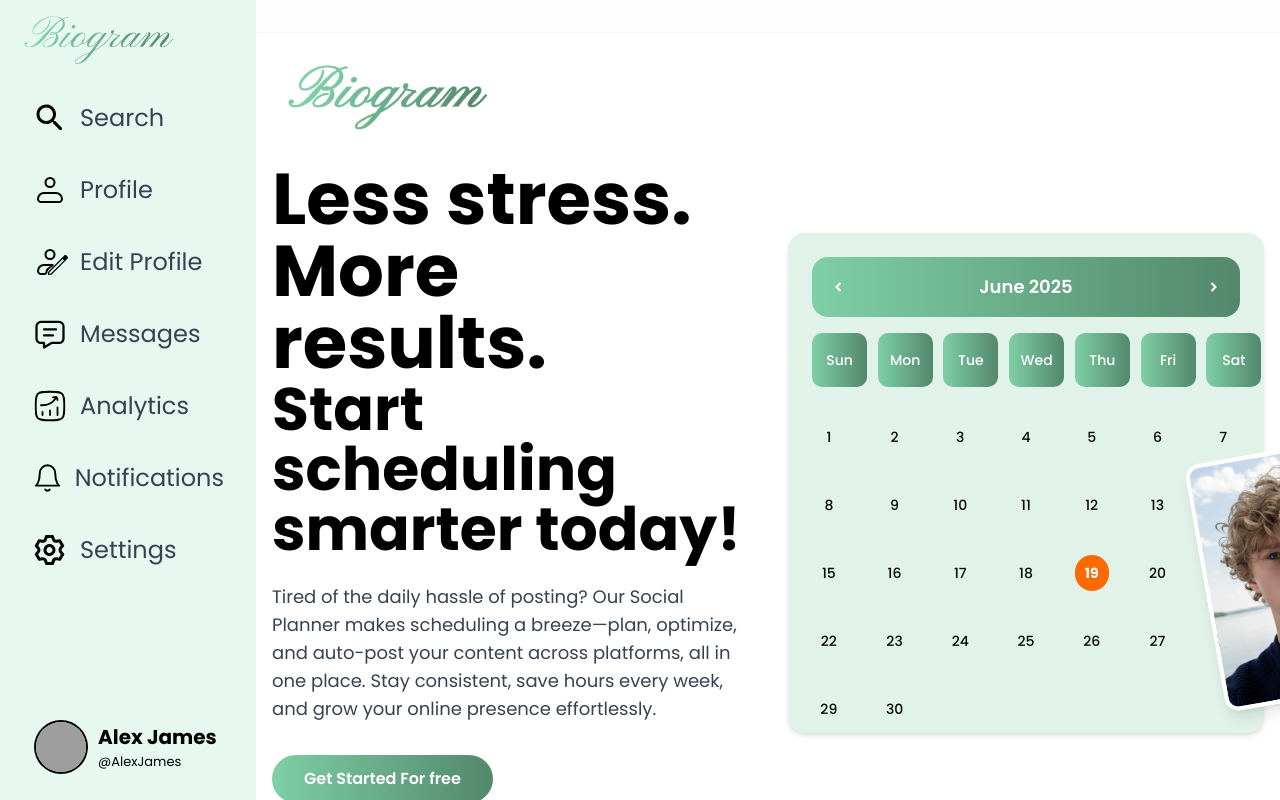
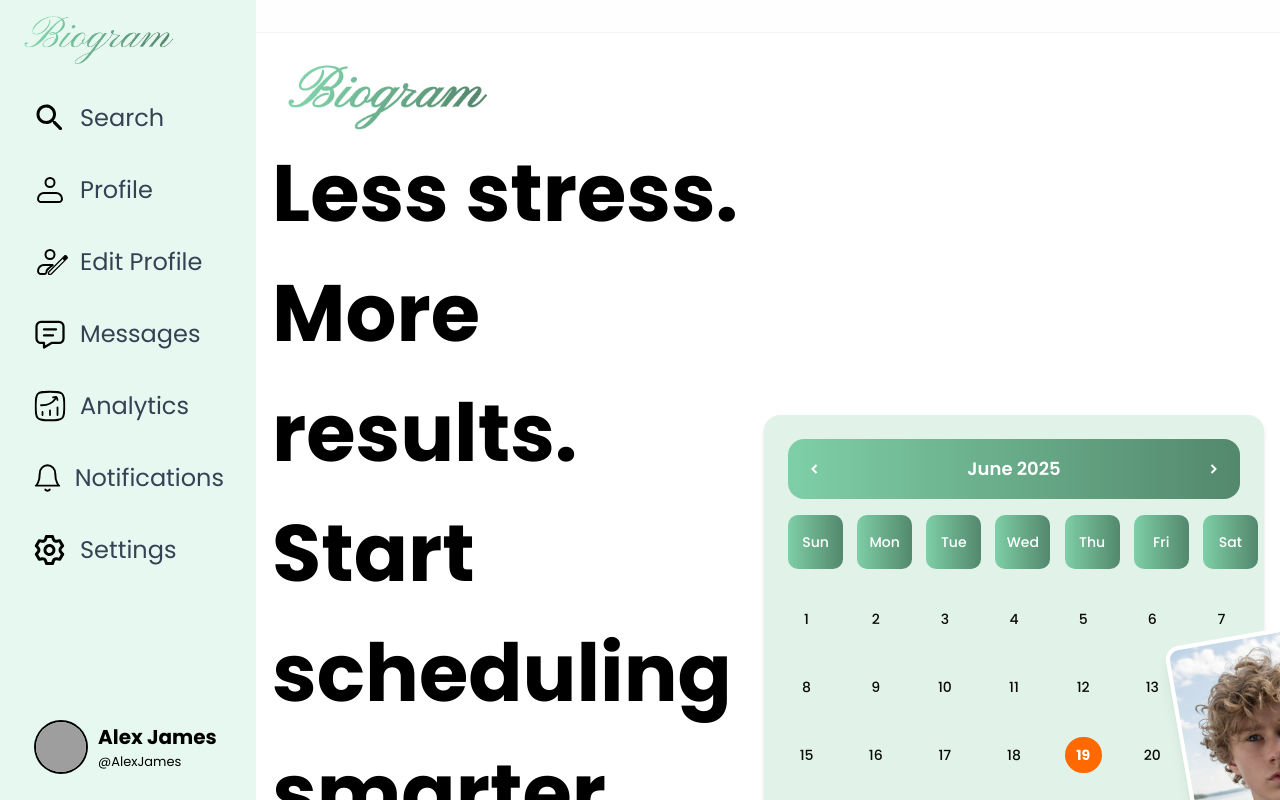
Before and after one commit to FMunir321/biogram, a React (Vite) app: page /biogram-shout in a window 1280 px wide. Built offline with nearby package versions, Linux system fonts and the light colour scheme; grey boxes are pictures that could not be loaded; a web font is replaced by a local one.

Commit message:
set text responsiveness on landing page

```diff
--- a/src/components/business/choosebiogram/ChooseBiogram.tsx
+++ b/src/components/business/choosebiogram/ChooseBiogram.tsx
@@ -78,7 +78,7 @@ const ChooseBiogram: React.FC = () => {
           Connect Smarter <br /> with Biogram
         </h2>
 
-        <p className="text-[16px] md:text[20px] leading-[20px] font-medium font-poppins text-gray-700 max-w-[1072px] mb-12 mt-12">
+        <p className="text-[16px] md:text[20px] leading-[20px] font-medium font-poppins text-gray-700 max-w-[1072px] my-5 lg:my-12">
           Whether you're an individual or a growing enterprise, Biogram helps
           you turn everyday digital interactions into lasting relationships and
           real-world results.
--- a/src/pages/ArtistShowcase.tsx
+++ b/src/pages/ArtistShowcase.tsx
@@ -34,7 +34,7 @@ const ArtistShowcase = () => {
               Coming Soon: Add your Tickets
             </p>
             <div className="pl-5">
-              <h1 className="text-[40px] my-8 lg:my-1 xl:my-15 font-extrabold text-black">
+              <h1 className="text-[20px] md:text[30px] md:text-[40px] my-8 lg:my-1 xl:my-15 font-extrabold text-black">
                 Tour Dates
               </h1>
 
--- a/src/pages/BiogramProfile.tsx
+++ b/src/pages/BiogramProfile.tsx
@@ -23,7 +23,7 @@ import CalendarImage from "../assets/Calender.png";
 const BiogramProfile: React.FC = () => {
   return (
     <div
-      className="w-full h-full min-h-screen p-4 md:p-8 font-sans"
+      className=" w-full h-full min-h-screen p-4 md:p-8 font-sans"
       style={{
         background: "linear-gradient(97.29deg, #98e6c3 13.65%, #4a725f 90.87%)",
       }}
@@ -33,10 +33,10 @@ const BiogramProfile: React.FC = () => {
           {/* Left section (8 columns) */}
           <div className="lg:col-span-8">
             <div className="mb-8">
-              <h1 className="text-white text-3xl md:text-5xl font-bold mb-4">
+              <h1 className="text-[25px] sm:text-[40px] lg:text-[64px] text-white font-extrabold text-center md:text-left mb-4">
                 What can you add to your Biogram?
               </h1>
-              <p className="text-white text-base md:text-lg">
+              <p className="text-white text-[16px] md:text[20px] font-medium text-center md:text-left p-2">
                 Your Biogram Profile is your digital hub, and the possibilities
                 are endless! From all your favourite social media platforms to
                 any link on the internet, You can showcase everything that
@@ -45,19 +45,20 @@ const BiogramProfile: React.FC = () => {
             </div>
 
             {/* Signup Section */}
-            <div className="mt-[90px] flex flex-col sm:flex-row items-center gap-4 border border-gray-300 rounded-[46px] px-4 py-2 bg-white w-full">
+            <div className="lg:mt-[90px] flex flex-row items-center gap-4 border border-gray-300 rounded-[46px] px-4 py-2 bg-white w-full">
               <input
                 type="text"
                 placeholder="Biogram/Your name"
                 className="flex-1 bg-transparent text-gray-700 placeholder-gray-500 focus:outline-none w-full sm:w-auto py-3"
               />
-              <Button className="bg-gradient-to-r from-[#98e6c3] to-[#4a725f] text-white text-lg px-6 py-3 rounded-full font-poppins w-full sm:w-auto hover:from-[#4a725f] hover:to-[#98e6c3] focus:outline-none focus:ring-2 focus:ring-orange-300 h-[60px]">
+              <Button className="bg-gradient-to-r from-[#98e6c3] to-[#4a725f] text-white text-[16px] md:text[20px] px-6 py-3 rounded-full font-poppins sm:w-auto hover:from-[#4a725f] hover:to-[#98e6c3] focus:outline-none focus:ring-2 focus:ring-orange-300 h-[60px]">
                 Signup Free
               </Button>
             </div>
 
             {/* Category Sections */}
-            <div className="grid grid-cols-1 sm:grid-cols-2 gap-4 mt-8">
+           <div className="grid grid-cols-1 sm:grid-cols-2 gap-4 mt-8 justify-items-center sm:justify-items-start">
+
               <CategorySection title="Social Networks">
                 <SocialIcon
                   imageSrc={FacebookImage}
--- a/src/pages/BiogramShoutPage.tsx
+++ b/src/pages/BiogramShoutPage.tsx
@@ -3,7 +3,7 @@ import profileImage from '../assets/Proof.png';
 import logo from '../assets/loginlogo.png';
 const BiogramShoutPage: React.FC = () => {
   return (
-    <div className="min-h-screen bg-white flex items-center justify-center px-4 relative overflow-hidden">
+    <div className="max-w-[1280px] mx-auto min-h-screen bg-white flex items-center justify-center px-4 relative overflow-hidden">
       {/* Biogram Text */}
 
       {/* Logo Positioned Absolutely */}
@@ -13,34 +13,34 @@ const BiogramShoutPage: React.FC = () => {
         className="absolute top-8 left-8 w-[200px] h-auto object-contain z-30"
       />
 
-      <div className="max-w-6xl w-full grid grid-cols-1 md:grid-cols-2 gap-10 items-center z-10 mt-25">
+      <div className="max-w-6xl w-full flex flex-col xl:flex-row gap-10 items-center z-10 mt-25">
         {/* Left Content - No changes as requested */}
         <div>
-          <h1 className="text-7xl  font-bold text-black ">
-            Less stress. <span className="text-7xl font-bold text-black">More results.</span>
+          <h1 className="text-[32px] sm:text-[45px] md:text-[60px] lg:text-[80px]  font-extrabold text-black text-center xl:text-left">
+            Less stress. <span className="text-[32px] sm:text-[45px] md:text-[60px] lg:text-[80px] font-extrabold text-black text-center xl:text-left">More results.</span>
           </h1>
-          <h1 className="text-6xl font-bold text-black">
+          <h1 className="text-[32px] sm:text-[45px] md:text-[60px] lg:text-[80px]  font-extrabold text-black text-center xl:text-left">
             Start scheduling smarter today!
           </h1>
 
-          <p className="mt-6 text-gray-700 text-base sm:text-lg">
+          <p className="mt-6 text-black text-[16px] md:text[24px] font-medium text-center xl:text-left px-2">
             Tired of the daily hassle of posting? Our Social Planner makes scheduling a breeze—plan, optimize, and auto-post your content across platforms, all in one place. Stay consistent, save hours every week, and grow your online presence effortlessly.
           </p>
-          <div className="mt-8">
-            <button className="bg-gradient-to-r from-[#7ECFA7] to-[#53886C] hover:from-[#53886C] hover:to-[#7ECFA7] text-white font-semibold py-3 px-8 rounded-full transition-all">
+          <div className="mt-8 text-center xl:text-left">
+            <button className="text-[16px] md:text[24px] bg-gradient-to-r from-[#7ECFA7] to-[#53886C] hover:from-[#53886C] hover:to-[#7ECFA7] text-white font-semibold py-3 px-8 rounded-full transition-all">
               Get Started For free
             </button>
           </div>
         </div>
 
         {/* Right Content - Adjusted profile image positioning */}
-        <div className="relative flex justify-center md:justify-end">
+        <div className="relative flex justify-center md:justify-end -ml-[100px] lg:-ml-[50px]">
           <div className="bg-[#e1f2e8] p-4 sm:p-6 rounded-2xl shadow-md w-[500px] h-[500px] ">
 
             <div className="text-center text-base sm:text-lg font-semibold mb-4 text-white bg-gradient-to-r from-[#7ECFA7] to-[#53886C] py-4 rounded-2xl relative">
-              <select className='absolute left-4 top-7 -translate-y-1/2 rotate-90 text-white bg-transparent border-none outline-none'/>
+              <select className='absolute left-4 top-7 -translate-y-1/2 rotate-90 text-white bg-transparent border-none outline-none' />
               June 2025
-              <select className='absolute right-4 top-8 -translate-y-1/2 -rotate-90 text-white bg-transparent border-none outline-none'/>
+              <select className='absolute right-4 top-8 -translate-y-1/2 -rotate-90 text-white bg-transparent border-none outline-none' />
             </div>
 
             <div className="grid grid-cols-7 gap-8 text-center text-sm font-medium mb-2">
@@ -50,8 +50,7 @@ const BiogramShoutPage: React.FC = () => {
               {Array.from({ length: 30 }, (_, i) => i + 1).map((date) => (
                 <div
                   key={date}
-                  className={`py-2 rounded-full text-sm transition-all ${
-                    date === 19
+                  className={`py-2 rounded-full text-sm transition-all ${date === 19
                       ? "bg-orange-500 text-white font-bold cursor-pointer"
                       : "hover:bg-green-200 cursor-pointer"
                     }`}
@@ -69,7 +68,7 @@ const BiogramShoutPage: React.FC = () => {
             className="absolute w-[180px] h-[250px] rounded-xl shadow-lg border-4 border-white object-cover"
             style={{
               bottom: "34px",
-              right: "-120px",
+              right: "-100px",
               transform: "rotate(-10deg)",
               zIndex: 10
             }}
--- a/src/pages/InstagramRedirectFeatures.tsx
+++ b/src/pages/InstagramRedirectFeatures.tsx
@@ -79,14 +79,15 @@ const features = [
 export default function InstagramRedirectFeatures() {
   return (
     <div
+    className="max-w-[1280px] mx-auto px-4"
       // className="max-w-8xl mx-auto px-4 py-10 rounded-3xl bg-cover bg-center bg-no-repeat"
       // style={{ backgroundImage: `url(${bground})` }}
     >
-      <h1 className="text-3xl md:text-4xl font-bold text-center mb-4">
+      <h1 className="text-[25px] sm:text-[40px] lg:text-[55px] font-extrabold text-center lg:text-left mb-4 text-black">
         All in one solution to drive traffic away from <br className="hidden md:block" />
         <span className="text-primary">instagram’s in-app browser</span>
       </h1>
-      <p className="text-center text-gray-600 mb-10 max-w-2xl mx-auto">
+      <p className=" text-black mb-10 max-w-2xl mx-auto text-[16px] md:text[24px] font-medium text-center lg:text-left">
         Create your loading page or choose to instantly redirect your fans to any website with our deeplink & Shield protection technology.
       </p>
 
@@ -95,8 +96,8 @@ export default function InstagramRedirectFeatures() {
           <Card key={index} className="h-full bg-[#def5e9] rounded-[40px] shadow-md">
             <CardContent className="flex flex-col gap-2 p-6 items-center justify-center">
               <Icon className="h-6 w-6 text-primary mx-auto" />
-              <h3 className="font-semibold text-lg text-center">{title}</h3>
-              <p className="text-sm text-muted-foreground text-center">{description}</p>
+              <h3 className="text-[16px] md:text[24px] font-bold text-center">{title}</h3>
+              <p className="text-[13px] md:text[16px] text-muted-foreground text-center">{description}</p>
             </CardContent>
           </Card>
         ))}
```
Also changed, not shown: src/components/RealTimeAnalyticsHero.tsx (+7 -7 lines). Lines whose indentation alone changed are shown as unchanged.
